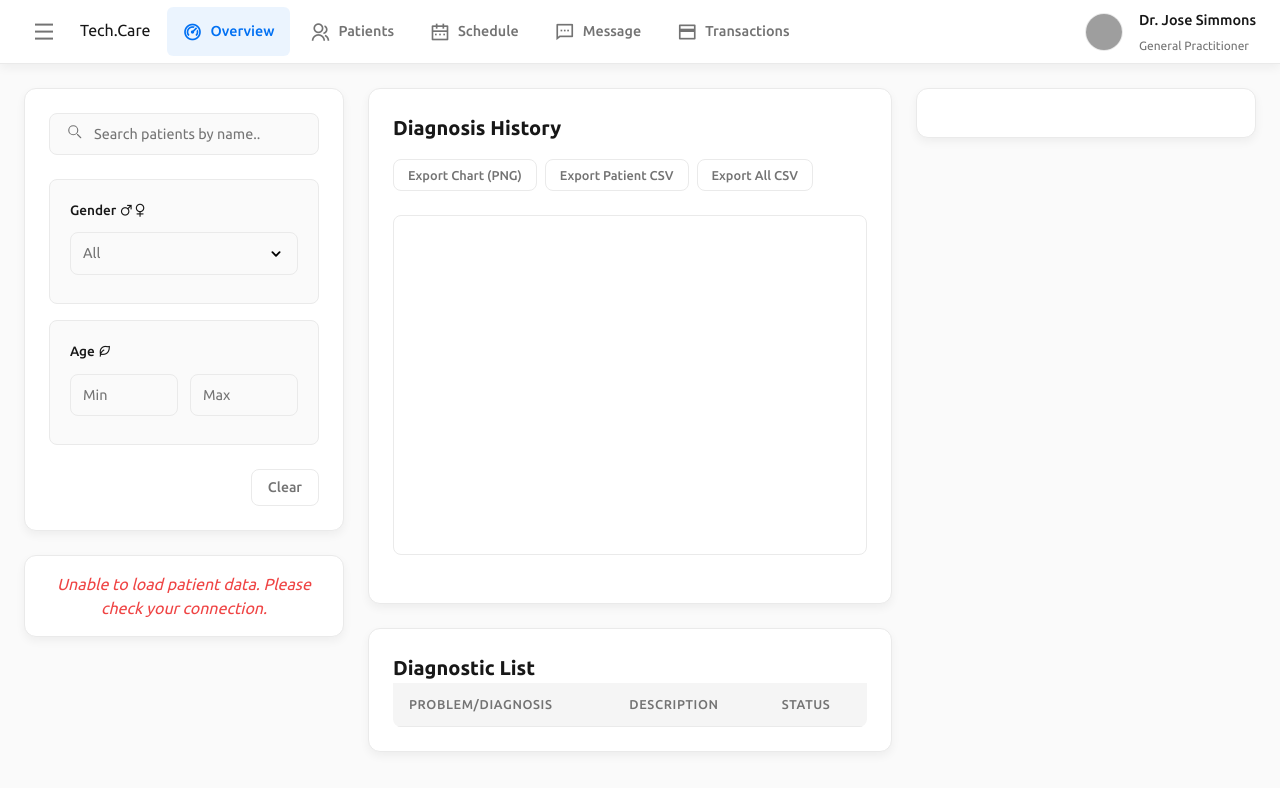
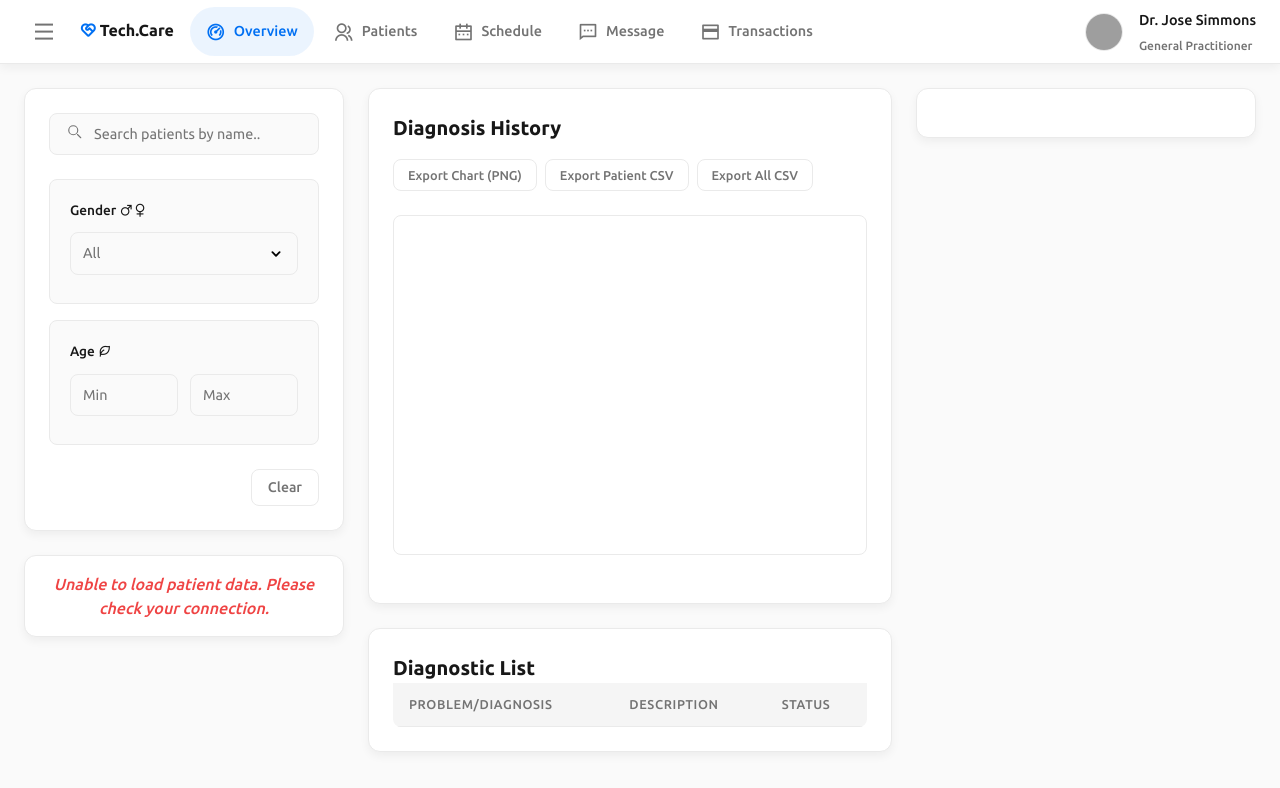
Before and after one commit to ayahack89/tech.care, a plain HTML site: page index.html in a window 1280 px wide. Drawn offline with nearby package versions, Linux system fonts and the light colour scheme; no server answers; grey boxes are pictures that could not be loaded.

Commit message:
Ui update

```diff
--- a/css/styles.css
+++ b/css/styles.css
@@ -33,6 +33,7 @@ html,
 body {
     height: 100%;
     font-family: var(--font-secondary);
+    font-weight: 500;
     background-color: var(--bg);
     color: var(--text-primary);
     -webkit-font-smoothing: antialiased;
@@ -95,6 +96,11 @@ a {
 .brand__logo {
     height: 28px;
     width: auto;
+    font-weight: 900;
+}
+
+.brand__logo .ri-service-line{
+    color: #0070f3;
 }
 
 .icon-btn,
@@ -149,6 +155,7 @@ a {
     color: var(--accent-primary);
     background-color: rgba(var(--accent-primary-rgb), 0.08);
     font-weight: 500;
+    border-radius: 50px;
 }
 
 .profile__avatar {
@@ -163,12 +170,15 @@ a {
     font-weight: 500;
     font-size: 0.9rem;
     font-family: var(--font-secondary);
+    margin-bottom: 0;
+
 }
 
 .profile__role {
     font-size: 0.75rem;
     color: var(--text-secondary);
     font-family: var(--font-secondary);
+    margin-top:0 ;
 }
 
 /* ---- Main Layout & Panels ---- */
--- a/index.html
+++ b/index.html
@@ -5,7 +5,6 @@
     <meta charset="utf-8" />
     <meta name="viewport" content="width=device-width,initial-scale=1" />
     <title>Tech.Care Patient Dashboard</title>
-
     <link href="https://cdn.jsdelivr.net/npm/remixicon@4.2.0/fonts/remixicon.css" rel="stylesheet" />
     <link rel="preconnect" href="https://fonts.googleapis.com">
     <link rel="preconnect" href="https://fonts.gstatic.com" crossorigin>
@@ -25,7 +24,7 @@
                     <i class="ri-menu-line"></i>
                 </button>
                 <div class="brand">
-                    <div class="brand__logo">Tech.Care</div>
+                    <div class="brand__logo"><i class="ri-service-line"></i> Tech.Care</div>
                 </div>
                 <nav class="navigation" id="mainNav" role="navigation" aria-label="Primary">
                     <a href="#" class="nav__link active"><i class="ri-dashboard-2-line"></i>Overview</a>
```
